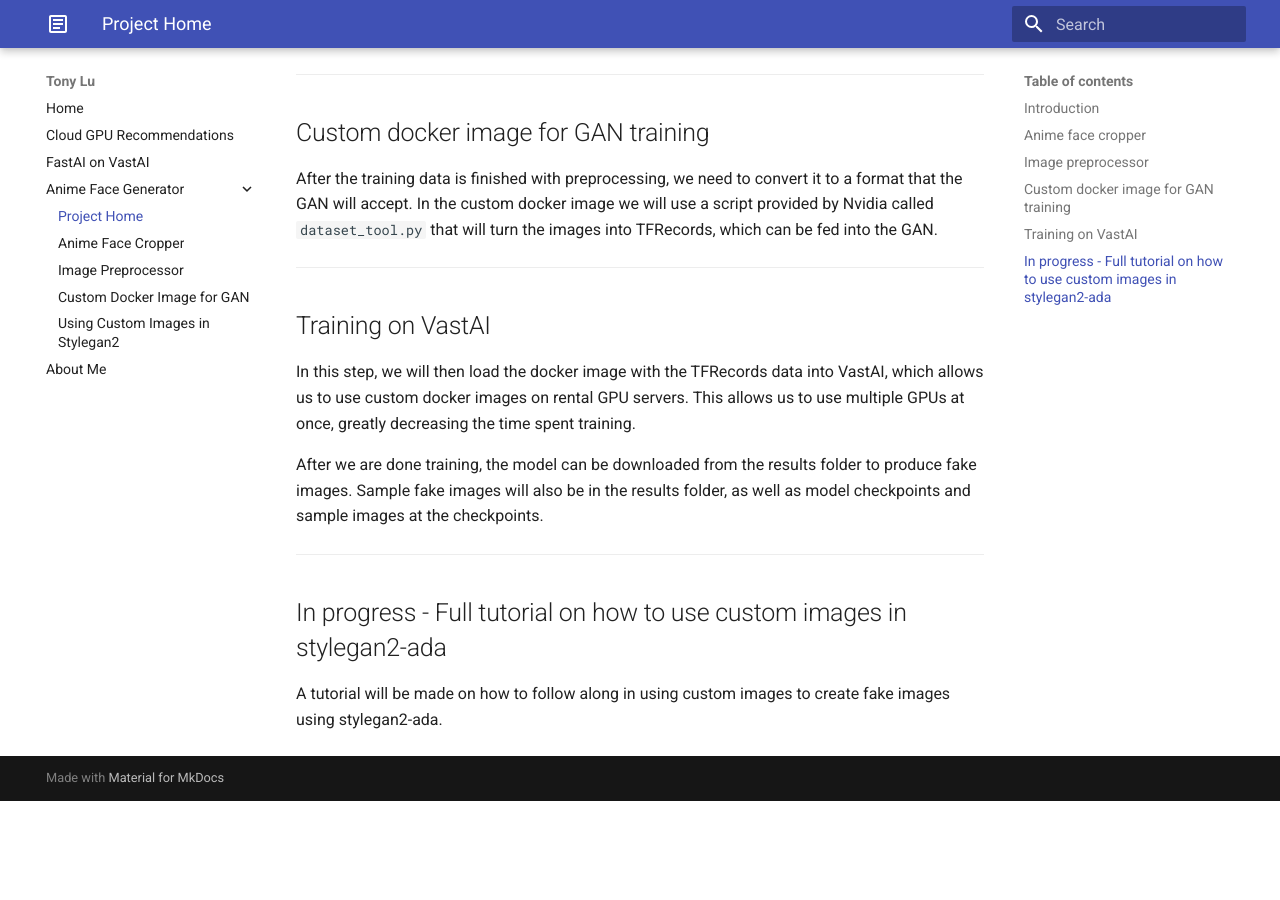
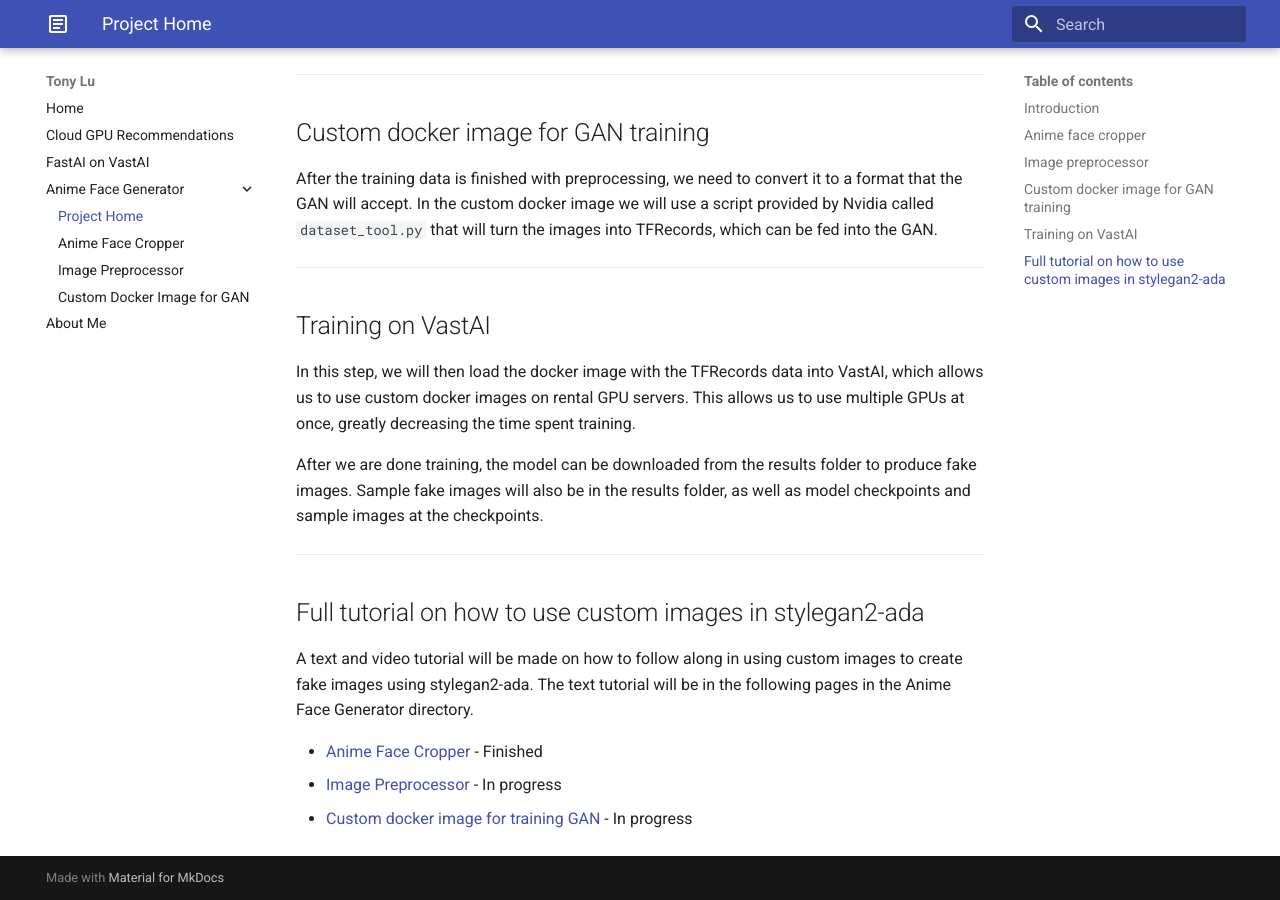
Before and after one commit to tonylu0/tonylu0.github.io, an MkDocs documentation site: the page built from docs/projects/animefacegenerator.md, in a window 1280 px wide and 900 px high, scrolled down 1093 px. Built offline with MkDocs 1.6.1 and Material for MkDocs 9.7.7, drawn with Linux system fonts in a browser that asks for light colours; before the commit the page ends 1894 px from its top, so only the background shows below that.

Commit message:
Added progress for Anime face generator tutorial

```diff
--- a/docs/projects/animefacegenerator.md
+++ b/docs/projects/animefacegenerator.md
@@ -37,5 +37,10 @@ After we are done training, the model can be downloaded from the results folder
 Sample fake images will also be in the results folder, as well as model checkpoints and sample images at the checkpoints.
 
 ---
-## In progress - Full tutorial on how to use custom images in stylegan2-ada
-A tutorial will be made on how to follow along in using custom images to create fake images using stylegan2-ada.
+## Full tutorial on how to use custom images in stylegan2-ada
+A text and video tutorial will be made on how to follow along in using custom images to create fake images using stylegan2-ada.
+The text tutorial will be in the following pages in the Anime Face Generator directory.
+
+* [Anime Face Cropper](/projects/animefacecrop) - Finished
+* [Image Preprocessor](/projects/imagepreprocess) - In progress
+* [Custom docker image for training GAN](/projects/dockerimage) - In progress
--- a/mkdocs.yml
+++ b/mkdocs.yml
@@ -19,5 +19,4 @@ nav:
       - 'Anime Face Cropper': 'projects/animefacecrop.md'
       - 'Image Preprocessor' : 'projects/imagepreprocess.md'
       - 'Custom Docker Image for GAN' : 'projects/dockerimage.md'
-      - 'Using Custom Images in Stylegan2' : 'projects/stylegan2-ada.md'
     - About Me: 'about.md'
```
Also changed, not shown: docs/projects/stylegan2-ada.md (deleted).
